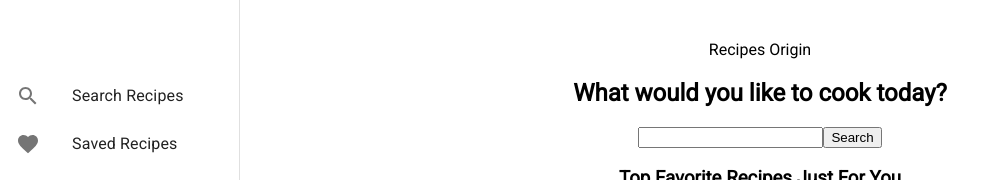
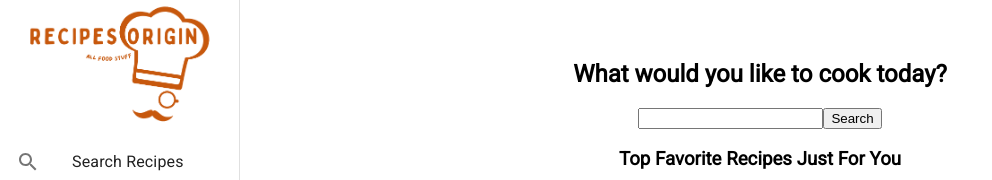
Before and after one commit to jaydenkeh/Recipes-Origin, a React (Vite) app: page / in a window 1280 px wide. Shown: the top 180 px of the page, without its empty margins (0-992 px from the left). Built offline with nearby package versions, Linux system fonts and the light colour scheme; no server answers.

Commit message:
updated main logo

```diff
--- a/src/App.css
+++ b/src/App.css
@@ -11,6 +11,10 @@
 
 .App {
   width: 100%;
+}
+
+.main-logo {
+  max-width: 100%;
 }
 
 a {
--- a/src/App.jsx
+++ b/src/App.jsx
@@ -14,6 +14,7 @@ import ListItemText from "@mui/material/ListItemText";
 import SearchIcon from "@mui/icons-material/Search";
 import FavoriteIcon from "@mui/icons-material/Favorite";
 import DinnerDiningIcon from "@mui/icons-material/DinnerDining";
+import mainLogo from "./assets/recipes-origin-main-logo.png";
 
 export default function App() {
   const [favorites, setFavorites] = useState([]);
@@ -56,7 +57,9 @@ export default function App() {
         variant="permanent"
         anchor="left"
       >
-        <Toolbar />
+        <Toolbar>
+          <img className="main-logo" src={mainLogo} alt="recipes-origin-logo" />
+        </Toolbar>
         <List>
           <Link to="/">
             <ListItem disablePadding>
@@ -89,7 +92,6 @@ export default function App() {
         </List>
       </Drawer>
       <div className="App">
-        <header>Recipes Origin</header>
         <Routes>
           <Route path="/" element={<RecipeSearchContainer />} />
           <Route
```
Also changed, not shown: src/assets/recipes-origin-main-logo.png (added).
